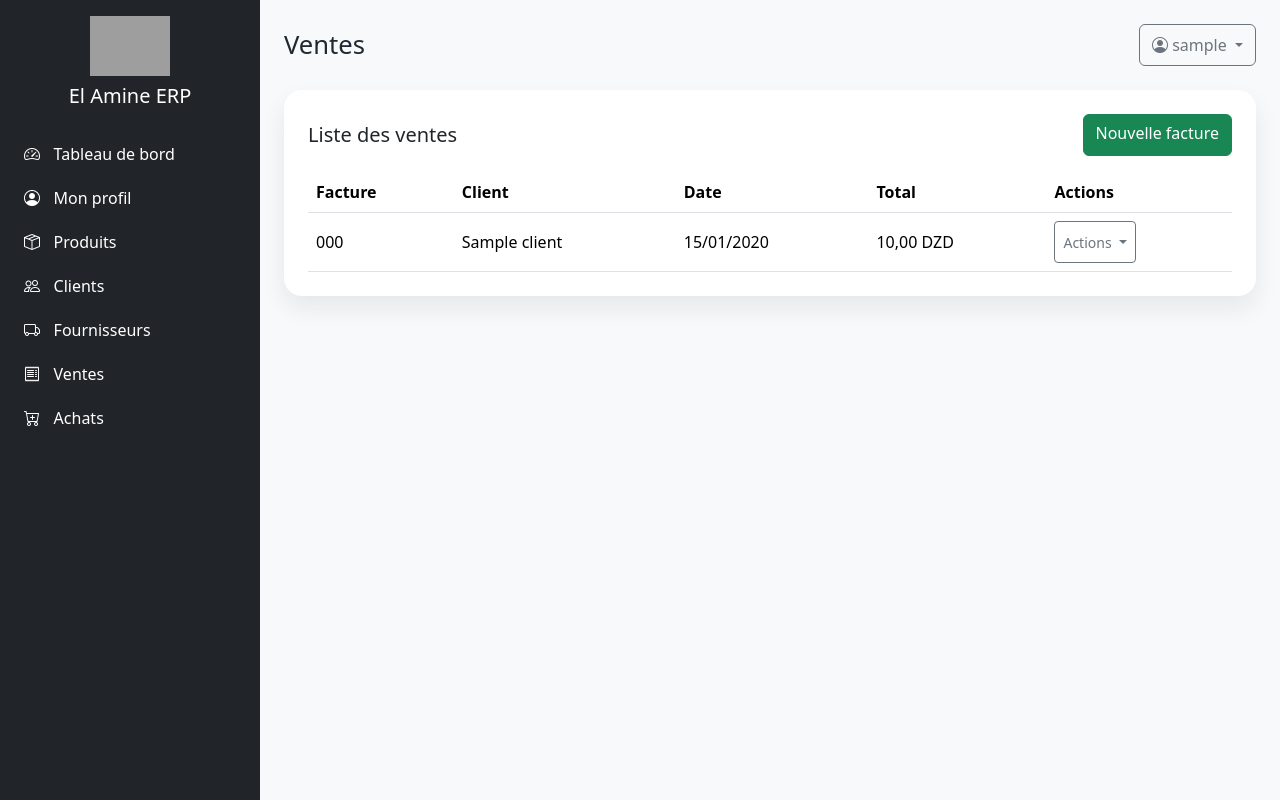
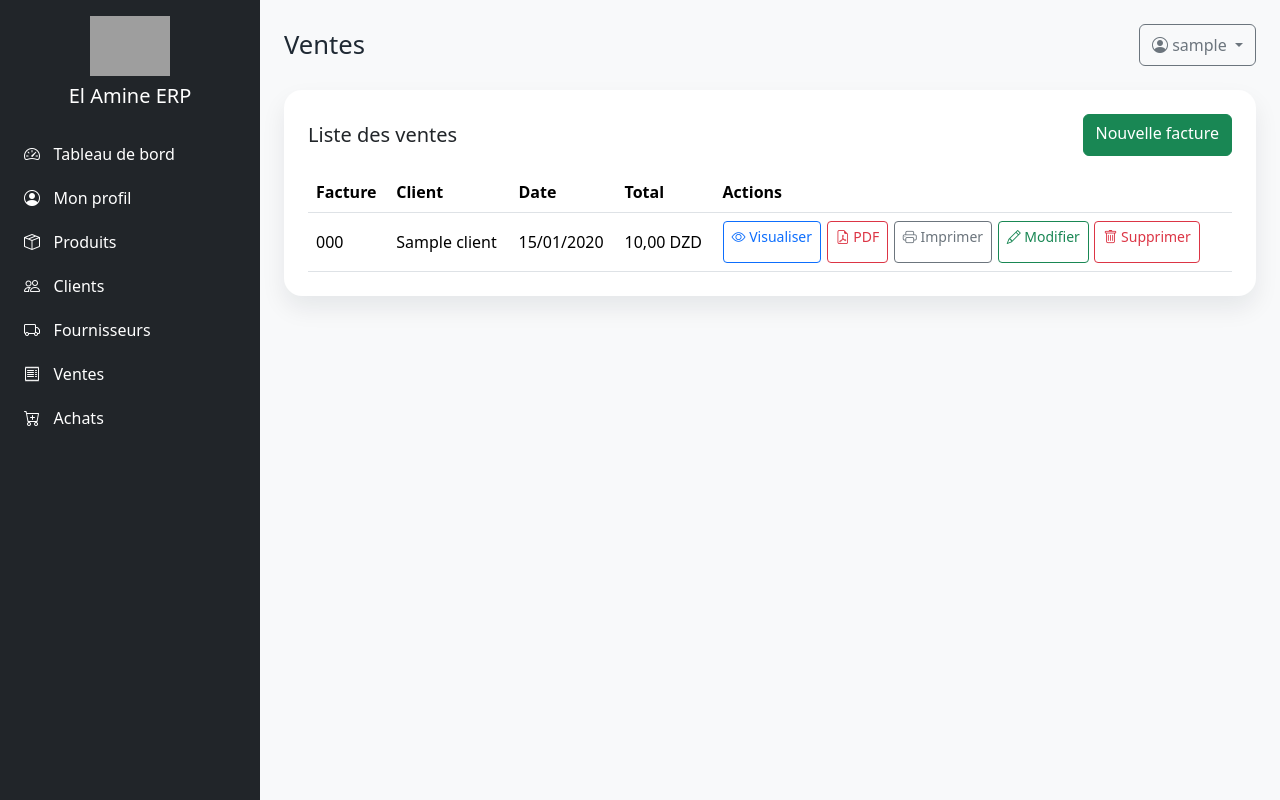
Before and after one commit to YoucefTahir-dev/appAlimGen, a Django app: page /commerce/sales/ in a window 1280 px wide. Run offline with Django 5.2, Linux system fonts and the light colour scheme; a user stored in the database is signed in; tables that the repository leaves empty hold one stand-in row (values such as "Sample post"); parts of the project's set-up code (start-up, migrations or seed data) failed here and were passed over; grey boxes are pictures that could not be loaded.

Commit message:
auto-generate invoice numbers

```diff
--- a/apps/commerce/forms.py
+++ b/apps/commerce/forms.py
@@ -19,9 +19,8 @@ class PurchaseForm(forms.ModelForm):
 class SaleForm(forms.ModelForm):
     class Meta:
         model = Sale
-        fields = ['invoice_number', 'client', 'discount', 'tax_rate']
+        fields = ['client', 'discount', 'tax_rate']
         widgets = {
-            'invoice_number': forms.TextInput(attrs={'class': 'form-control'}),
             'client': forms.Select(attrs={'class': 'form-select'}),
             'discount': forms.NumberInput(attrs={'class': 'form-control', 'step': '0.01'}),
             'tax_rate': forms.NumberInput(attrs={'class': 'form-control', 'step': '0.01'}),
--- a/apps/commerce/models.py
+++ b/apps/commerce/models.py
@@ -88,6 +88,19 @@ class Sale(models.Model):
         super().delete(*args, **kwargs)
 
 
+class InvoiceSequence(models.Model):
+    year = models.PositiveIntegerField(unique=True)
+    last_number = models.PositiveIntegerField(default=0)
+    updated_at = models.DateTimeField(auto_now=True)
+
+    class Meta:
+        verbose_name = 'Séquence facture'
+        verbose_name_plural = 'Séquences factures'
+
+    def __str__(self):
+        return f'{self.year} - {self.last_number}'
+
+
 class SaleLine(models.Model):
     sale = models.ForeignKey(Sale, on_delete=models.CASCADE, related_name='lines')
     product = models.ForeignKey(Product, on_delete=models.PROTECT)
--- a/apps/commerce/templates/commerce/sale_list.html
+++ b/apps/commerce/templates/commerce/sale_list.html
@@ -29,19 +29,24 @@
                         <td>{{ sale.created_at|date:'d/m/Y' }}</td>
                         <td>{{ sale.total|floatformat:2 }} DZD</td>
                         <td>
-                            <div class="dropdown action-dropdown">
-                                <button class="btn btn-sm btn-outline-secondary dropdown-toggle" type="button" data-bs-toggle="dropdown" aria-expanded="false">
-                                    Actions
-                                </button>
-                                <ul class="dropdown-menu dropdown-menu-end">
-                                    <li><a class="dropdown-item" href="{% url 'sale_invoice_pdf' sale.pk %}"><i class="bi bi-file-earmark-pdf me-2"></i>Télécharger PDF</a></li>
-                                    <li><a class="dropdown-item" href="{% url 'sale_invoice_pdf' sale.pk %}" target="_blank"><i class="bi bi-printer me-2"></i>Imprimer</a></li>
-                                    {% if can_manage %}
-                                        <li><hr class="dropdown-divider"></li>
-                                        <li><a class="dropdown-item" href="{% url 'sale_update' sale.pk %}"><i class="bi bi-pencil me-2"></i>Modifier</a></li>
-                                        <li><a class="dropdown-item text-danger" href="{% url 'sale_delete' sale.pk %}"><i class="bi bi-trash me-2"></i>Supprimer</a></li>
-                                    {% endif %}
-                                </ul>
+                            <div class="table-actions">
+                                <a class="btn btn-sm btn-outline-primary" href="{% url 'sale_invoice_pdf' sale.pk %}" target="_blank">
+                                    <i class="bi bi-eye"></i> Visualiser
+                                </a>
+                                <a class="btn btn-sm btn-outline-danger" href="{% url 'sale_invoice_pdf' sale.pk %}">
+                                    <i class="bi bi-file-earmark-pdf"></i> PDF
+                                </a>
+                                <a class="btn btn-sm btn-outline-secondary" href="{% url 'sale_invoice_pdf' sale.pk %}" target="_blank" onclick="setTimeout(() => window.print(), 600);">
+                                    <i class="bi bi-printer"></i> Imprimer
+                                </a>
+                                {% if can_manage %}
+                                    <a class="btn btn-sm btn-outline-success" href="{% url 'sale_update' sale.pk %}">
+                                        <i class="bi bi-pencil"></i> Modifier
+                                    </a>
+                                    <a class="btn btn-sm btn-outline-danger" href="{% url 'sale_delete' sale.pk %}">
+                                        <i class="bi bi-trash"></i> Supprimer
+                                    </a>
+                                {% endif %}
                             </div>
                         </td>
                     </tr>
--- a/apps/commerce/views.py
+++ b/apps/commerce/views.py
@@ -1,39 +1,70 @@
 from django.contrib import messages
+from django.db import transaction
 from django.http import HttpResponse
-from django.shortcuts import render, redirect, get_object_or_404
+from django.shortcuts import get_object_or_404, redirect, render
+from django.utils import timezone
+
 from apps.accounts.permissions import manager_required, seller_required
-from .forms import SaleForm, SaleLineFormSet, PurchaseForm, PurchaseLineFormSet
-from .models import Sale, Purchase
+
+from .forms import PurchaseForm, PurchaseLineFormSet, SaleForm, SaleLineFormSet
+from .models import InvoiceSequence, Purchase, Sale
 from .utils import generate_invoice_pdf
+
+
+def generate_invoice_number():
+    year = timezone.now().year
+    sequence, _ = InvoiceSequence.objects.select_for_update().get_or_create(year=year)
+    sequence.last_number += 1
+    sequence.save(update_fields=['last_number'])
+    return f'FAC-{year}-{sequence.last_number:06d}'
+
+
+def calculate_sale_total(sale, formset):
+    total = 0
+    for line in formset:
+        if line.cleaned_data and not line.cleaned_data.get('DELETE', False):
+            total += line.cleaned_data['quantity'] * line.cleaned_data['unit_price']
+    tax_amount = total * (sale.tax_rate / 100)
+    return total + tax_amount - sale.discount
+
+
+def calculate_purchase_total(purchase, formset):
+    total = 0
+    for line in formset:
+        if line.cleaned_data and not line.cleaned_data.get('DELETE', False):
+            total += line.cleaned_data['quantity'] * line.cleaned_data['purchase_price']
+    tax_amount = total * (purchase.tax_rate / 100)
+    return total + tax_amount
+
 
 @seller_required
 def sale_list(request):
-    sales = Sale.objects.select_related('client').all()
+    sales = Sale.objects.select_related('client').order_by('-created_at', '-pk')
     return render(request, 'commerce/sale_list.html', {'sales': sales})
+
 
 @manager_required
 def purchase_list(request):
-    purchases = Purchase.objects.select_related('supplier').all()
+    purchases = Purchase.objects.select_related('supplier').order_by('-created_at', '-pk')
     return render(request, 'commerce/purchase_list.html', {'purchases': purchases})
+
 
 @seller_required
 def sale_create(request):
     form = SaleForm(request.POST or None)
     formset = SaleLineFormSet(request.POST or None, prefix='lines')
     if form.is_valid() and formset.is_valid():
-        sale = form.save(commit=False)
-        total = 0
-        for line in formset:
-            if line.cleaned_data and not line.cleaned_data.get('DELETE', False):
-                total += line.cleaned_data['quantity'] * line.cleaned_data['unit_price']
-        tax_amount = total * (sale.tax_rate / 100)
-        sale.total = total + tax_amount - sale.discount
-        sale.save()
-        formset.instance = sale
-        formset.save()
+        with transaction.atomic():
+            sale = form.save(commit=False)
+            sale.invoice_number = generate_invoice_number()
+            sale.total = calculate_sale_total(sale, formset)
+            sale.save()
+            formset.instance = sale
+            formset.save()
         messages.success(request, 'Facture enregistrée avec succès.')
         return redirect('sale_list')
     return render(request, 'commerce/sale_form.html', {'form': form, 'formset': formset, 'title': 'Nouvelle facture'})
+
 
 @manager_required
 def purchase_create(request):
@@ -41,18 +72,14 @@ def purchase_create(request):
     formset = PurchaseLineFormSet(request.POST or None, prefix='lines')
     if form.is_valid() and formset.is_valid():
         purchase = form.save(commit=False)
-        total = 0
-        for line in formset:
-            if line.cleaned_data and not line.cleaned_data.get('DELETE', False):
-                total += line.cleaned_data['quantity'] * line.cleaned_data['purchase_price']
-        tax_amount = total * (purchase.tax_rate / 100)
-        purchase.total = total + tax_amount
+        purchase.total = calculate_purchase_total(purchase, formset)
         purchase.save()
         formset.instance = purchase
         formset.save()
-        messages.success(request, 'Bon d\'achat enregistré avec succès.')
+        messages.success(request, "Bon d'achat enregistré avec succès.")
         return redirect('purchase_list')
     return render(request, 'commerce/purchase_form.html', {'form': form, 'formset': formset, 'title': 'Nouvel achat'})
+
 
 @manager_required
 def sale_update(request, pk):
@@ -61,17 +88,13 @@ def sale_update(request, pk):
     formset = SaleLineFormSet(request.POST or None, instance=sale, prefix='lines')
     if form.is_valid() and formset.is_valid():
         sale = form.save(commit=False)
-        total = 0
-        for line in formset:
-            if line.cleaned_data and not line.cleaned_data.get('DELETE', False):
-                total += line.cleaned_data['quantity'] * line.cleaned_data['unit_price']
-        tax_amount = total * (sale.tax_rate / 100)
-        sale.total = total + tax_amount - sale.discount
+        sale.total = calculate_sale_total(sale, formset)
         sale.save()
         formset.save()
         messages.success(request, 'Facture mise à jour avec succès.')
         return redirect('sale_list')
     return render(request, 'commerce/sale_form.html', {'form': form, 'formset': formset, 'title': 'Modifier la facture'})
+
 
 @manager_required
 def sale_delete(request, pk):
@@ -82,6 +105,7 @@ def sale_delete(request, pk):
         return redirect('sale_list')
     return render(request, 'commerce/sale_confirm_delete.html', {'sale': sale})
 
+
 @manager_required
 def purchase_update(request, pk):
     purchase = get_object_or_404(Purchase, pk=pk)
@@ -89,30 +113,27 @@ def purchase_update(request, pk):
     formset = PurchaseLineFormSet(request.POST or None, instance=purchase, prefix='lines')
     if form.is_valid() and formset.is_valid():
         purchase = form.save(commit=False)
-        total = 0
-        for line in formset:
-            if line.cleaned_data and not line.cleaned_data.get('DELETE', False):
-                total += line.cleaned_data['quantity'] * line.cleaned_data['purchase_price']
-        tax_amount = total * (purchase.tax_rate / 100)
-        purchase.total = total + tax_amount
+        purchase.total = calculate_purchase_total(purchase, formset)
         purchase.save()
         formset.save()
-        messages.success(request, 'Bon d\'achat mis à jour avec succès.')
+        messages.success(request, "Bon d'achat mis à jour avec succès.")
         return redirect('purchase_list')
-    return render(request, 'commerce/purchase_form.html', {'form': form, 'formset': formset, 'title': 'Modifier l\'achat'})
+    return render(request, 'commerce/purchase_form.html', {'form': form, 'formset': formset, 'title': "Modifier l'achat"})
+
 
 @manager_required
 def purchase_delete(request, pk):
     purchase = get_object_or_404(Purchase, pk=pk)
     if request.method == 'POST':
         purchase.delete()
-        messages.success(request, 'Bon d\'achat supprimé.')
+        messages.success(request, "Bon d'achat supprimé.")
         return redirect('purchase_list')
     return render(request, 'commerce/purchase_confirm_delete.html', {'purchase': purchase})
 
+
 @seller_required
 def sale_invoice_pdf(request, pk):
-    sale = get_object_or_404(Sale, pk=pk)
+    sale = get_object_or_404(Sale.objects.select_related('client').prefetch_related('lines__product', 'lines__packaging'), pk=pk)
     response = HttpResponse(content_type='application/pdf')
     response['Content-Disposition'] = f'attachment; filename=facture_{sale.invoice_number}.pdf'
     generate_invoice_pdf(response, sale)
```
Also changed, not shown: apps/commerce/admin.py (+7 -1 lines), apps/commerce/templates/commerce/sale_form.html (+6 -1 lines), apps/commerce/tests/test_commerce.py (+35 -2 lines), apps/commerce/migrations/0003_invoicesequence.py (added), apps/commerce/migrations/0004_seed_invoice_sequences.py (added).
